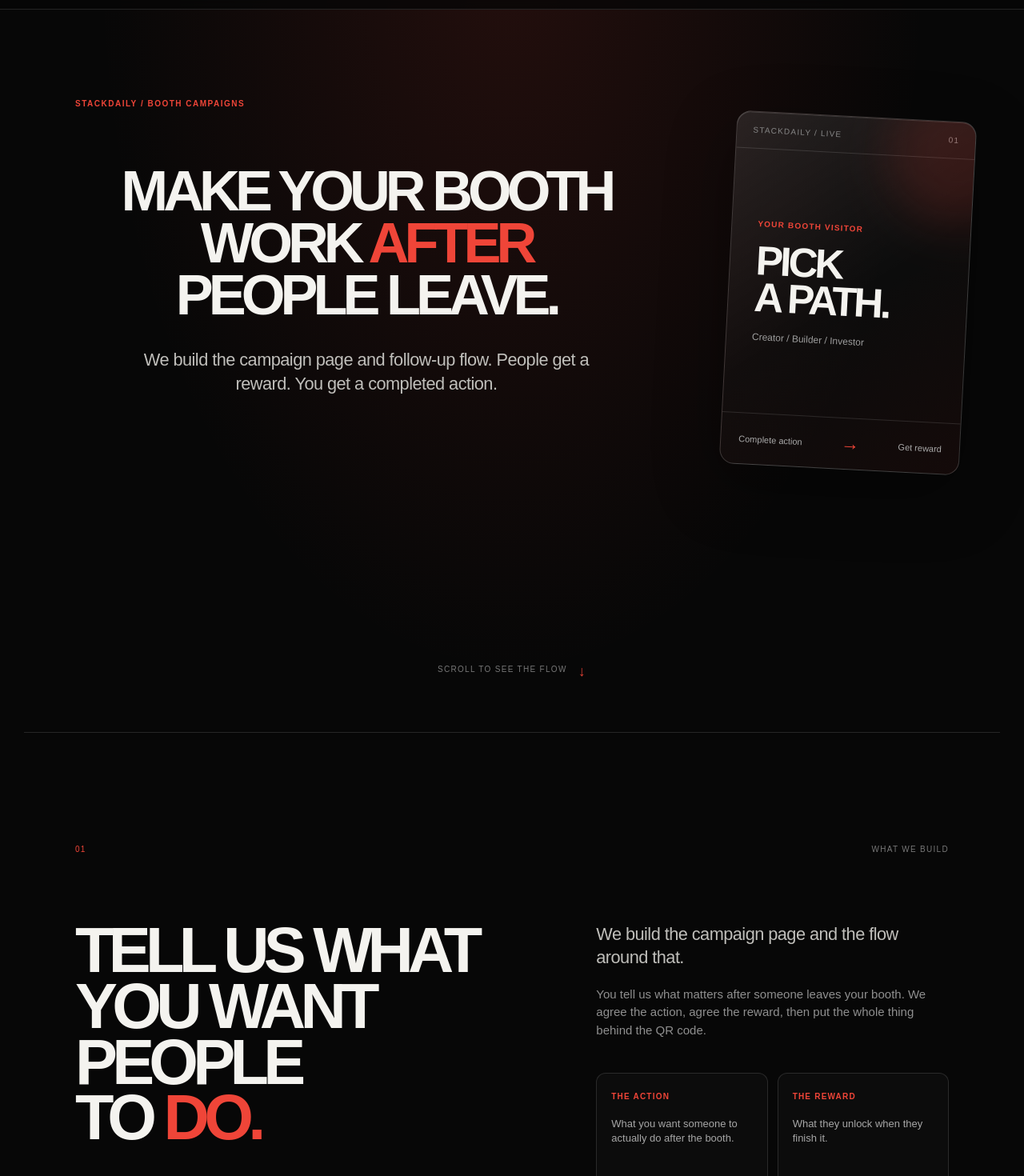
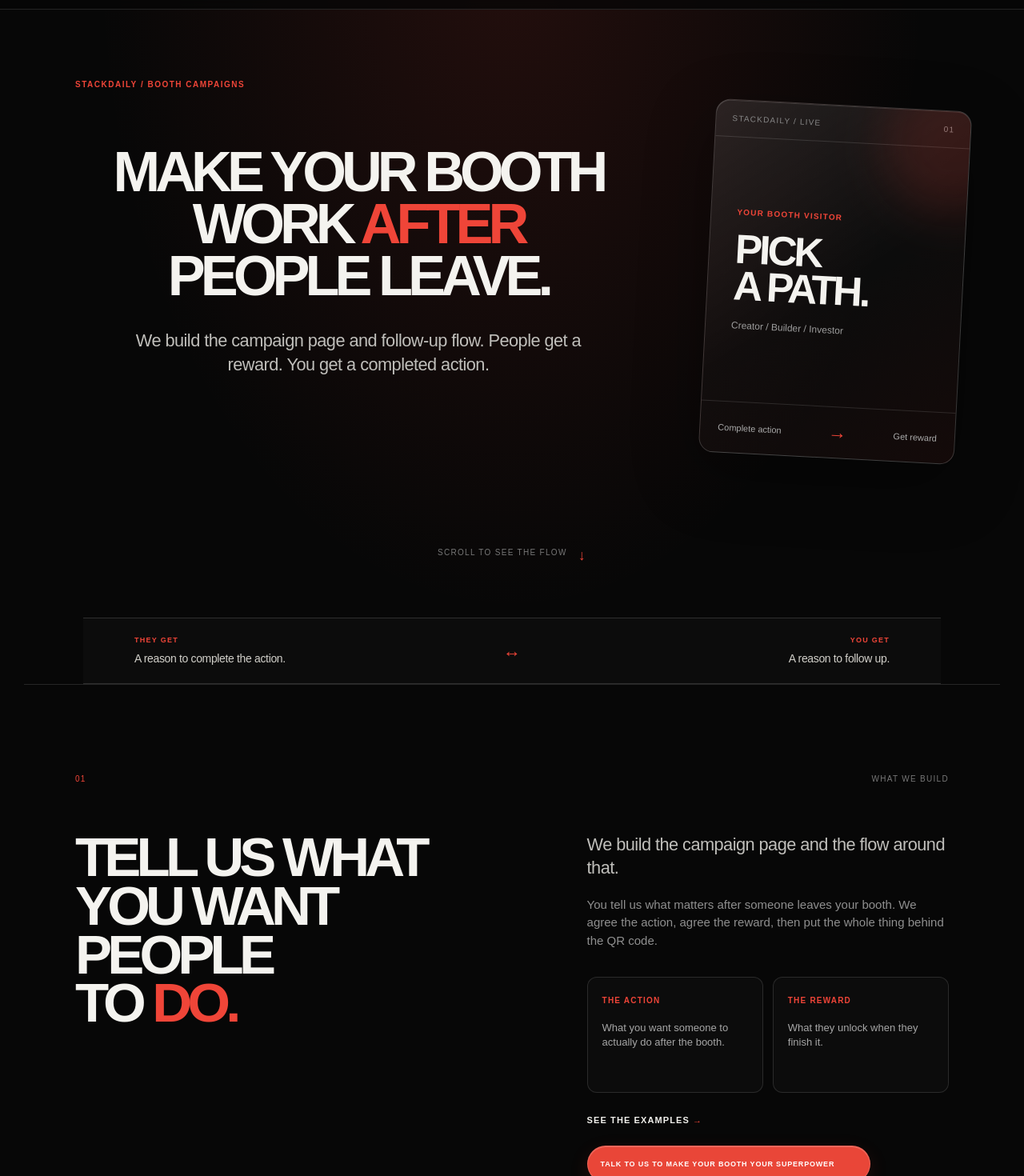
Before and after one commit to tlewisstempel-byte/stackdaily-booth-superpower, a Next.js app: page / in a window 1280 px wide. Shown: the part 60-1530 px from the top of the page at 80% size. Built offline with nearby package versions, Linux system fonts and the light colour scheme.

Commit message:
Polish landing page rhythm

```diff
--- a/app/globals.css
+++ b/app/globals.css
@@ -16,15 +16,15 @@ nav a:hover, .text-cta:hover { color: #ef4538; }
 .nav-cta { padding: 11px 15px; border: 1px solid rgba(255,255,255,.2); border-radius: 999px; color: #f1f0eb; }
 .nav-cta span, .text-cta span, .button span { color: #ef4538; }
 .hero, .section { max-width: 1220px; margin: 0 auto; padding-left: clamp(22px, 5vw, 74px); padding-right: clamp(22px, 5vw, 74px); }
-.hero { min-height: 840px; padding-top: clamp(100px, 14vh, 170px); padding-bottom: 70px; }
+.hero { min-height: 760px; padding-top: clamp(86px, 11vh, 132px); padding-bottom: 56px; }
 .eyebrow { margin-bottom: 22px; color: #ef4538; font-size: 10px; font-weight: 700; letter-spacing: .15em; text-transform: uppercase; }
 h1, h2, h3, p { margin-top: 0; }
 h1, h2 { font-weight: 800; letter-spacing: -.085em; line-height: .88; }
 h1 { max-width: 930px; margin-bottom: 34px; font-size: clamp(54px, 7.5vw, 112px); }
 .hero h1 { max-width: 790px; font-size: clamp(48px, 5.5vw, 84px); line-height: .92; }
-h2 { margin-bottom: 25px; font-size: clamp(48px, 6.2vw, 92px); }
+h2 { margin-bottom: 25px; font-size: clamp(44px, 5.4vw, 78px); }
 h1 em, h2 em { color: #ef4538; font-style: normal; }
-.hero-grid { position: relative; display: grid; grid-template-columns: minmax(0, 1fr) 300px; gap: clamp(26px, 5vw, 76px); align-items: start; min-height: 570px; padding-top: 26px; }
+.hero-grid { position: relative; display: grid; grid-template-columns: minmax(0, 1fr) 320px; gap: clamp(26px, 5vw, 76px); align-items: start; min-height: 490px; padding-top: 26px; }
 .hero-copy-block { position: relative; z-index: 1; max-width: 800px; margin: 0; padding-top: 24px; text-align: center; }
 .hero-copy-block h1 { margin-left: auto; margin-right: auto; }
 .hero-copy-block .hero-copy { margin-left: auto; margin-right: auto; }
@@ -37,7 +37,7 @@ h1 em, h2 em { color: #ef4538; font-style: normal; }
 .button-red { background: #e94638; border-color: rgba(255,139,127,.42); color: #fff; box-shadow: inset 0 1px rgba(255,255,255,.2), 0 8px 24px rgba(239,69,56,.13); }
 .button-small { min-height: 46px; padding: 0 16px; gap: 18px; font-size: 9px; }
 .hero-object, .path-panel { border: 1px solid rgba(255,255,255,.18); background: linear-gradient(145deg, rgba(255,255,255,.1), rgba(255,255,255,.025) 52%, rgba(239,69,56,.06)); box-shadow: 0 26px 80px rgba(0,0,0,.35), inset 0 1px rgba(255,255,255,.12); }
-.hero-object { position: relative; z-index: 0; top: auto; right: auto; width: 100%; min-height: 410px; border-radius: 18px; overflow: hidden; transform: translate(24px, -38px) rotate(3deg); opacity: 1; }
+.hero-object { position: relative; z-index: 0; top: auto; right: auto; width: 100%; min-height: 410px; border-radius: 18px; overflow: hidden; transform: translate(18px, -28px) rotate(3deg); opacity: 1; }
 .hero-object::after { content: ""; position: absolute; width: 180px; height: 180px; right: -70px; top: -50px; border-radius: 50%; background: rgba(239,69,56,.16); filter: blur(30px); }
 .object-label, .panel-top { display: flex; justify-content: space-between; padding: 17px 20px; border-bottom: 1px solid rgba(255,255,255,.13); color: #878787; font-size: 10px; letter-spacing: .12em; }
 .object-content { position: relative; display: flex; min-height: 330px; padding: 44px 32px; flex-direction: column; justify-content: center; }
@@ -46,16 +46,21 @@ h1 em, h2 em { color: #ef4538; font-style: normal; }
 .object-content small { color: #9d9d9d; font-size: 12px; }
 .object-footer { display: flex; justify-content: space-between; align-items: center; padding: 18px 22px; border-top: 1px solid rgba(255,255,255,.12); color: #aaa; font-size: 11px; }
 .object-footer b { color: #ef4538; font-size: 23px; font-weight: 400; }
-.scroll-cue { display: flex; justify-content: center; align-items: center; gap: 14px; margin-top: 100px; color: #777; font-size: 10px; letter-spacing: .13em; }
+.scroll-cue { display: flex; justify-content: center; align-items: center; gap: 14px; margin-top: 58px; color: #777; font-size: 10px; letter-spacing: .13em; }
 .scroll-cue span:last-child { color: #ef4538; font-size: 18px; line-height: 1; animation: scroll-nudge 1.8s ease-in-out infinite; }
 @keyframes scroll-nudge { 0%, 100% { transform: translateY(0); opacity: .65; } 50% { transform: translateY(4px); opacity: 1; } }
-.section { padding-top: 140px; padding-bottom: 160px; border-top: 1px solid rgba(255,255,255,.12); }
-.section-label { display: flex; justify-content: space-between; margin-bottom: 86px; color: #777; font-size: 10px; letter-spacing: .13em; }
+.value-strip { display: grid; grid-template-columns: 1fr auto 1fr; align-items: center; gap: 28px; max-width: 1072px; margin: 0 auto; padding: 22px clamp(22px, 5vw, 74px); border-top: 1px solid rgba(255,255,255,.14); border-bottom: 1px solid rgba(255,255,255,.14); background: rgba(255,255,255,.018); }
+.value-strip div:last-child { text-align: right; }
+.value-strip span { display: block; margin-bottom: 9px; color: #ef4538; font-size: 9px; font-weight: 700; letter-spacing: .14em; }
+.value-strip strong { color: #d2d0ca; font-size: 14px; font-weight: 500; letter-spacing: -.025em; }
+.value-strip b { color: #ef4538; font-size: 22px; font-weight: 400; }
+.section { padding-top: 112px; padding-bottom: 126px; border-top: 1px solid rgba(255,255,255,.12); }
+.section-label { display: flex; justify-content: space-between; margin-bottom: 62px; color: #777; font-size: 10px; letter-spacing: .13em; }
 .section-label span:first-child { color: #ef4538; }
-.section-grid { display: grid; grid-template-columns: minmax(0, .95fr) minmax(360px, .8fr); gap: clamp(50px, 10vw, 160px); }
+.section-grid { display: grid; grid-template-columns: minmax(0, .95fr) minmax(360px, .8fr); gap: clamp(50px, 8vw, 120px); }
 .section-lead { margin-bottom: 20px; }
 .section-copy { max-width: 530px; color: #8f8f8f; font-size: 15px; line-height: 1.5; }
-.feature-row { display: grid; grid-template-columns: repeat(2, 1fr); gap: 12px; margin: 42px 0 32px; }
+.feature-row { display: grid; grid-template-columns: repeat(2, 1fr); gap: 12px; margin: 34px 0 28px; }
 .feature-row > div { min-height: 145px; padding: 18px; border: 1px solid rgba(255,255,255,.12); border-radius: 12px; background: rgba(255,255,255,.025); }
 .feature-row p { margin: 18px 0 0; color: #a6a6a6; font-size: 13px; line-height: 1.4; }
 .value-list { display: grid; gap: 14px; margin: 34px 0 34px; padding: 0; color: #c0bfbb; font-size: 18px; line-height: 1.35; list-style: none; }
@@ -118,5 +123,5 @@ h1 em, h2 em { color: #ef4538; font-style: normal; }
 .slot:hover { color: #ef4538; }
 .slot b { color: #ef4538; font-size: 22px; font-weight: 400; }
 footer { display: flex; justify-content: space-between; align-items: center; padding: 24px clamp(22px, 5vw, 74px); border-top: 1px solid rgba(255,255,255,.12); }
-@media (max-width: 820px) { nav a:not(.nav-cta) { display: none; } .hero { min-height: auto; padding-top: 90px; } .hero-grid, .section-grid, .faq-layout { grid-template-columns: 1fr; } .hero-grid { min-height: auto; padding-top: 0; } .hero-copy-block { max-width: 100%; padding-top: 0; } .hero-object { position: relative; top: auto; right: auto; max-width: 500px; width: 100%; margin: 70px auto 0; transform: rotate(1deg); opacity: 1; } .scroll-cue { margin-top: 80px; } .section { padding-top: 90px; padding-bottom: 100px; } .section-label { margin-bottom: 52px; } .activation-grid { gap: 60px; } .handoff-footer { align-items: start; flex-direction: column; } .faq-layout { gap: 50px; } .booking-grid { grid-template-columns: 1fr; } }
+@media (max-width: 820px) { nav a:not(.nav-cta) { display: none; } .hero { min-height: auto; padding-top: 90px; } .hero-grid, .section-grid, .faq-layout { grid-template-columns: 1fr; } .hero-grid { min-height: auto; padding-top: 0; } .hero-copy-block { max-width: 100%; padding-top: 0; } .hero-object { position: relative; top: auto; right: auto; max-width: 500px; width: 100%; margin: 70px auto 0; transform: rotate(1deg); opacity: 1; } .scroll-cue { margin-top: 80px; } .value-strip { grid-template-columns: 1fr; gap: 14px; } .value-strip div:last-child { text-align: left; } .value-strip b { justify-self: center; transform: rotate(90deg); } .section { padding-top: 90px; padding-bottom: 100px; } .section-label { margin-bottom: 52px; } .activation-grid { gap: 60px; } .handoff-footer { align-items: start; flex-direction: column; } .faq-layout { gap: 50px; } .booking-grid { grid-template-columns: 1fr; } }
 @media (max-width: 560px) { .site-header { height: 62px; } .nav-cta { padding: 9px 11px; font-size: 9px; } h1 { font-size: clamp(43px, 13vw, 66px); } .hero-copy, .section-lead { font-size: 17px; } .hero .button, .book-section .button { width: 100%; font-size: 10px; } .hero-object { min-height: 365px; } .object-content { min-height: 245px; padding: 30px 24px; } .object-content strong { font-size: 52px; } .feature-row, .handoff-grid { grid-template-columns: 1fr; } .feature-row > div { min-height: 115px; } .path-tabs button { padding: 11px 8px; font-size: 9px; } .path-panel { min-height: 390px; } .panel-main { padding: 34px 20px; } .handoff-card { min-height: 220px; } .handoff-card strong { margin-top: 40px; } .book-section { padding-top: 110px; padding-bottom: 110px; } .booking-page { padding-top: 80px; } .booking-points { margin-top: 40px; gap: 14px; } footer span { font-size: 8px; } }
--- a/app/page.tsx
+++ b/app/page.tsx
@@ -33,6 +33,8 @@ export default function Home() {
       <div className="scroll-cue"><span>SCROLL TO SEE THE FLOW</span><span>↓</span></div>
     </section>
 
+    <div className="value-strip"><div><span>THEY GET</span><strong>A reason to complete the action.</strong></div><b>↔</b><div><span>YOU GET</span><strong>A reason to follow up.</strong></div></div>
+
     <section className="section nurture-section" id="nurture"><div className="section-label"><span>01</span><span>WHAT WE BUILD</span></div><div className="section-grid"><div><h2>TELL US WHAT<br />YOU WANT PEOPLE<br />TO <em>DO.</em></h2></div><div><p className="section-lead">We build the campaign page and the flow around that.</p><p className="section-copy">You tell us what matters after someone leaves your booth. We agree the action, agree the reward, then put the whole thing behind the QR code.</p><div className="feature-row"><div><span>THE ACTION</span><p>What you want someone to actually do after the booth.</p></div><div><span>THE REWARD</span><p>What they unlock when they finish it.</p></div></div><div className="cta-row"><a className="text-cta" href="#activation">SEE THE EXAMPLES <span>→</span></a><a className="button button-red button-small" href="/book">TALK TO US TO MAKE YOUR BOOTH YOUR SUPERPOWER <span>→</span></a></div></div></div></section>
 
     <section className="section activation-section" id="activation"><div className="section-label"><span>02</span><span>WHAT PEOPLE DO</span></div><div className="section-grid activation-grid"><div><h2>PEOPLE GET<br />SOMETHING.<br />YOU GET <em>SOMETHING.</em></h2><p className="section-copy">They scan the QR code at your booth and choose the route that fits them. The reward gets them through the action. The action gives you something useful back.</p><a className="button button-red" href="/book">MAKE YOUR BOOTH YOUR SUPERPOWER <span>→</span></a></div><div className="path-demo"><div className="path-tabs">{(Object.keys(paths) as PathId[]).map((id) => <button key={id} className={selectedPath === id ? "is-active" : ""} onMouseEnter={() => setSelectedPath(id)} onFocus={() => setSelectedPath(id)} onClick={() => setSelectedPath(id)}>{paths[id].label}<span>→</span></button>)}</div><div className="path-panel"><div className="panel-top"><span>PATH / {active.label}</span><span>LIVE DEMO</span></div><div className="panel-main"><div className="panel-number">0{Object.keys(paths).indexOf(selectedPath) + 1}</div><div><div className="eyebrow">{active.label} challenge</div><h3>{active.title}</h3><p>{active.copy}</p><button className="panel-action" onClick={() => setSelectedPath(selectedPath)}>{active.action} <span>→</span></button></div></div><div className="panel-reward"><span>WHEN THEY FINISH</span><strong>UNLOCK {active.reward.toUpperCase()}</strong></div></div></div></div></section>
```
